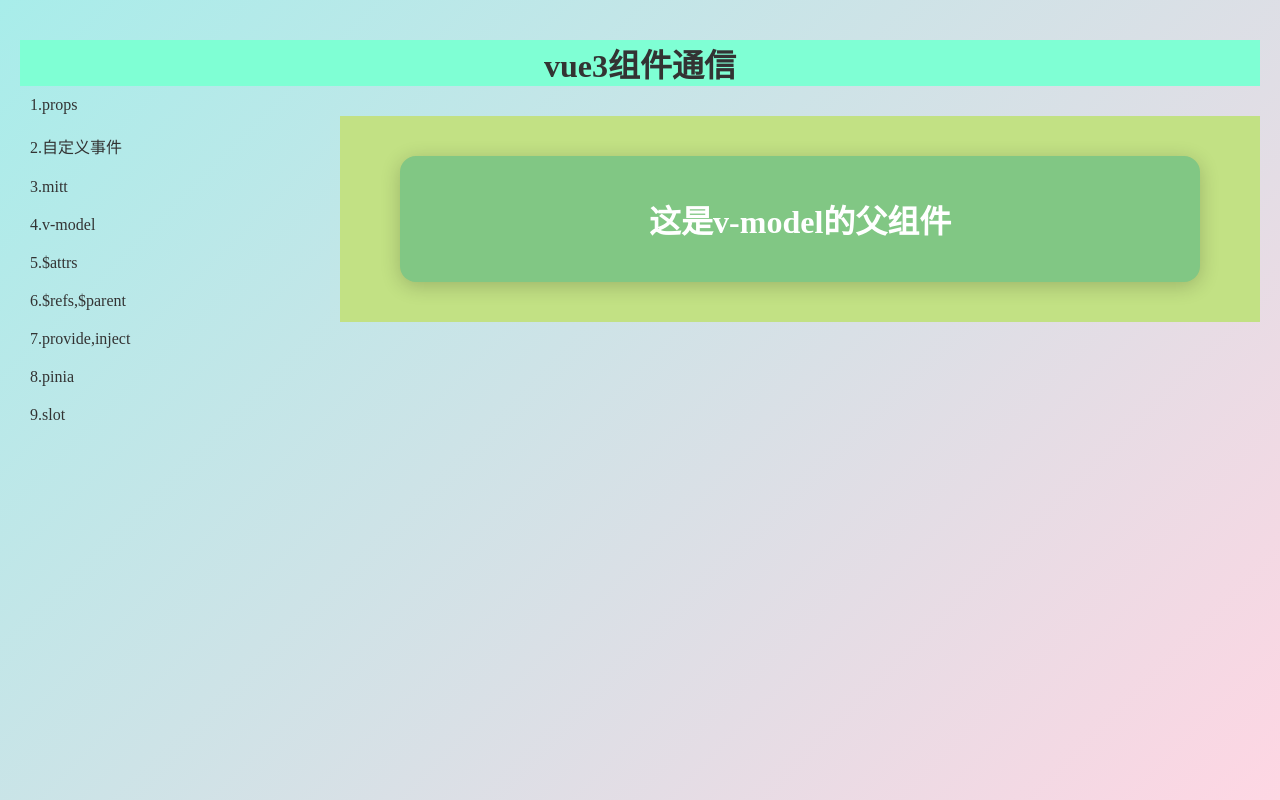
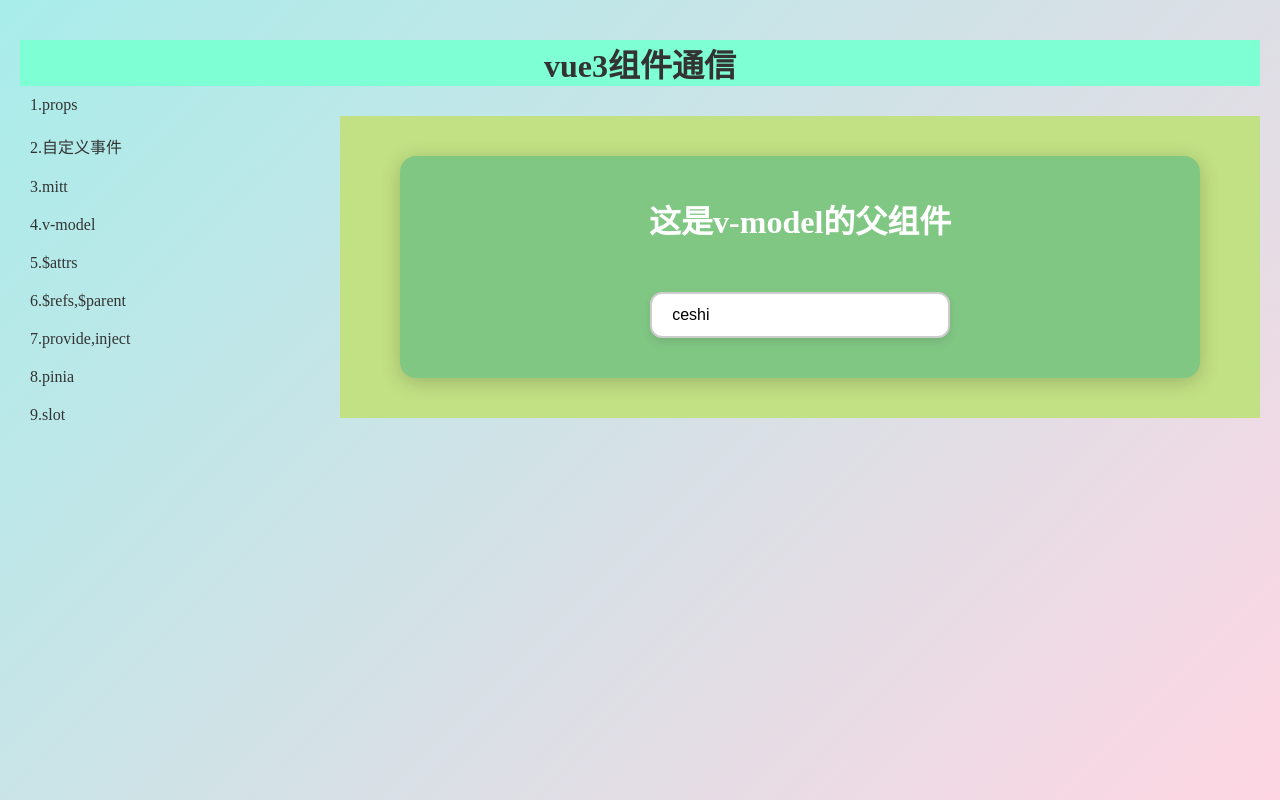
Before and after one commit to helios-w0409/vue_1stttttt, a Vue app: page /vModel in a window 1280 px wide. Built offline with nearby package versions, Linux system fonts and the light colour scheme.

Commit message:
更新至 v-model组件通信

```diff
--- /dev/null
+++ b/src/components/v-model/InputUI.vue
@@ -0,0 +1,60 @@
+<template>
+  <div class="inputUI">
+    <input
+      type="text"
+      placeholder="请输入内容..."
+      :value="xingming"
+      @input="emit('update:xingming', (<HTMLInputElement>$event.target).value)"
+    />
+
+    <!-- 先实现代码端向页面端的流动     v-bind-->
+  </div>
+</template>
+
+<script setup lang="ts">
+import { ref } from "vue";
+// let content3 = ref("ceshiceshi");
+//接收父组件传递过来的值
+defineProps(["xingming"]);
+const emit = defineEmits(["update:xingming"]);
+//监听输入框的变化  实现页面端向代码端的流动
+
+console.log();
+</script>
+
+<style scoped>
+.inputUI {
+  display: flex;
+  justify-content: center;
+  align-items: center;
+  margin-top: 50px;
+}
+
+/* 华丽文本框 */
+input[type="text"] {
+  width: 300px;
+  padding: 12px 20px;
+  font-size: 16px;
+  border: 2px solid #ccc;
+  border-radius: 12px;
+  outline: none;
+  transition: all 0.3s ease;
+  background: #fff;
+  box-shadow: 0 4px 8px rgba(0, 0, 0, 0.1);
+}
+
+/* 聚焦效果 */
+input[type="text"]:focus {
+  border-image-slice: 1;
+  border-width: 2px;
+  border-image-source: linear-gradient(45deg, #6a11cb, #2575fc);
+  box-shadow: 0 0 10px rgba(37, 117, 252, 0.5);
+  background: #fefefe;
+}
+
+/* 占位符颜色 */
+input[type="text"]::placeholder {
+  color: #aaa;
+  font-style: italic;
+}
+</style>
--- a/src/components/v-model/vModel.vue
+++ b/src/components/v-model/vModel.vue
@@ -1,10 +1,21 @@
 <template>
   <div class="vModel">
     <h1>这是v-model的父组件</h1>
+    <!-- v-model用于封装自己写的组件 所以需要掌握底层逻辑 -->
+    <!-- <InputUI v-model="modelValue" /> -->
+    <!-- 改名。不用v-model传递 -->
+    <InputUI v-model:xingming="modelValue" />
+    <!-- 自己写的组件不能直接写v-model需要 封装一下。现在的状态是代码数据不显示到页面上。页面上的数据不同步到代码上 -->
+    <!-- <InputUI :content="content"  @input = "<ht>$event.target.value"/> -->
+    <!-- props实现父传子  自定义事件实现子传父 -->
   </div>
 </template>
 
-<script setup lang="ts"></script>
+<script setup lang="ts">
+import InputUI from "./InputUI.vue";
+import { ref } from "vue";
+let modelValue = ref("ceshi");
+</script>
 
 <style scoped>
 /* 父组件容器 */
```
